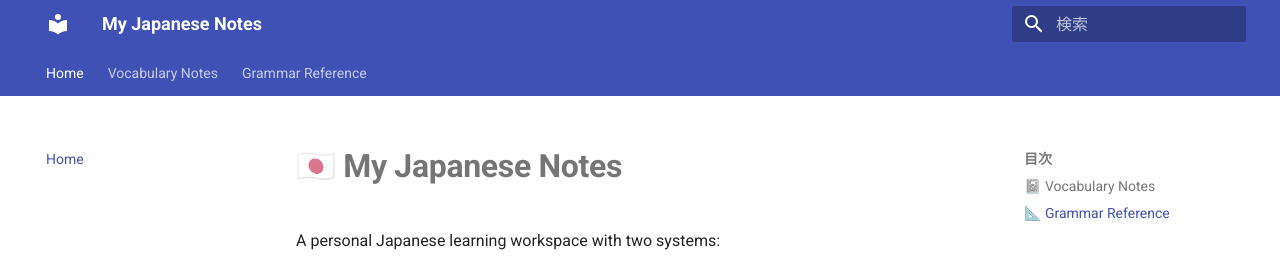
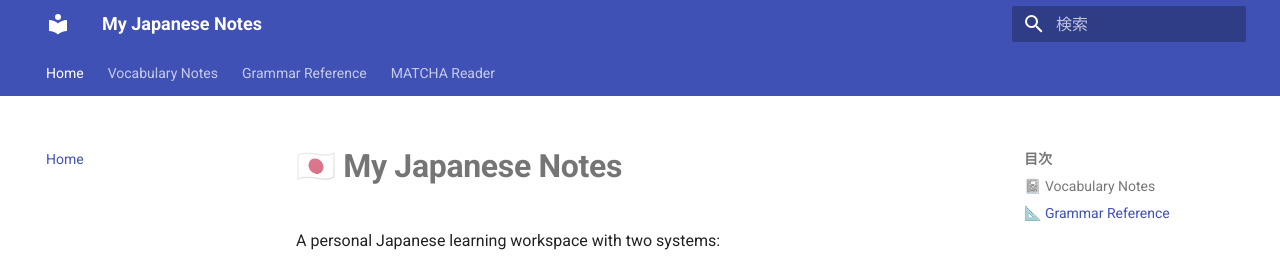
Before and after one commit to KuoJuiWu/japanese-notes, an MkDocs documentation site: the page built from docs/index.md, in a window 1280 px wide. Shown: the top 257 px of the page. Built offline with MkDocs 1.6.1 and Material for MkDocs 9.7.7, drawn with Linux system fonts in a browser that asks for light colours.

```diff
--- a/mkdocs.yml
+++ b/mkdocs.yml
@@ -41,3 +41,4 @@
     - N3: grammar/N3/index.md
     - N2: grammar/N2/index.md
     - N1: grammar/N1/index.md
+  - MATCHA Reader: matcha/index.html
```
Also changed, not shown: docs/matcha/index.html (renamed from docs/matcha/matcha.html).
